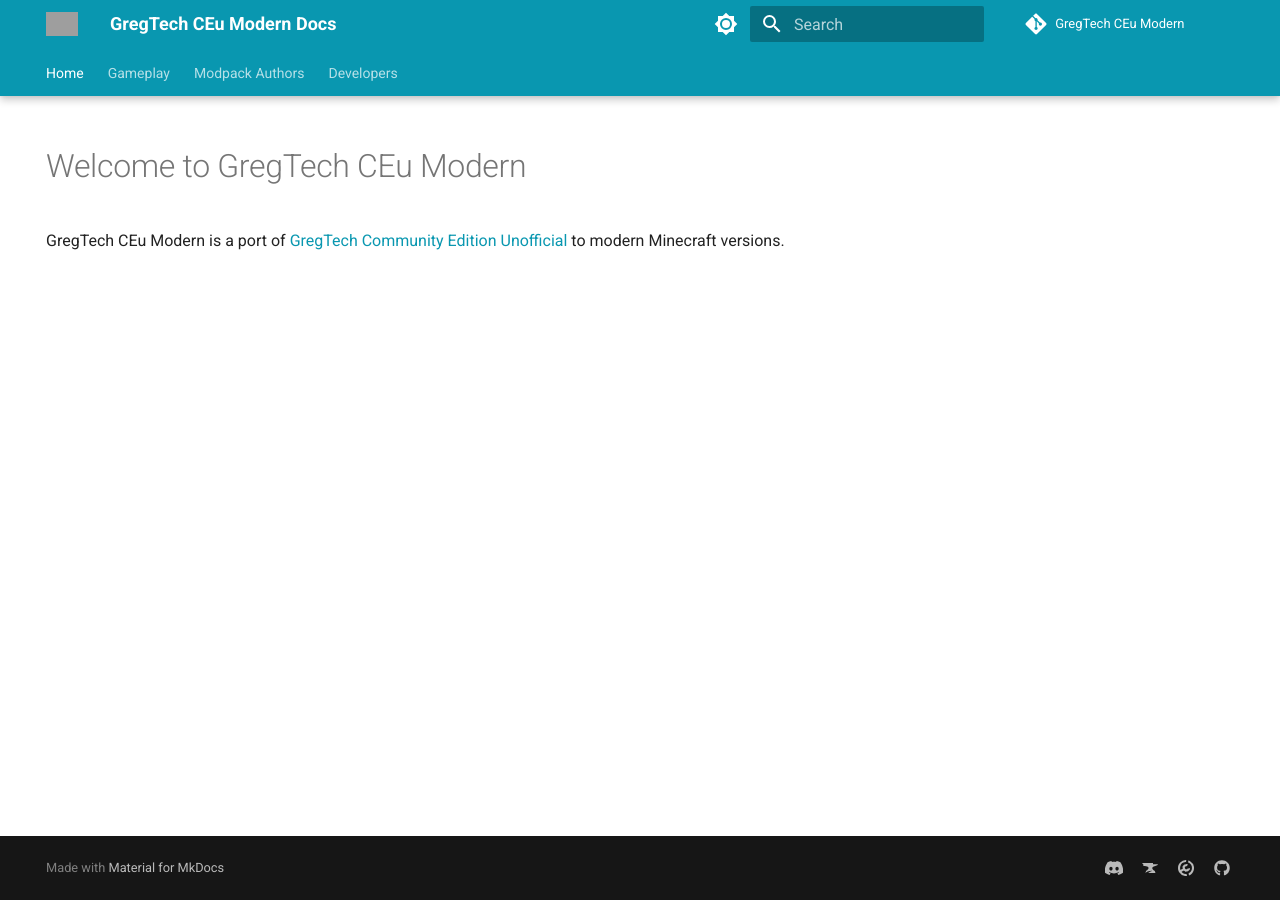
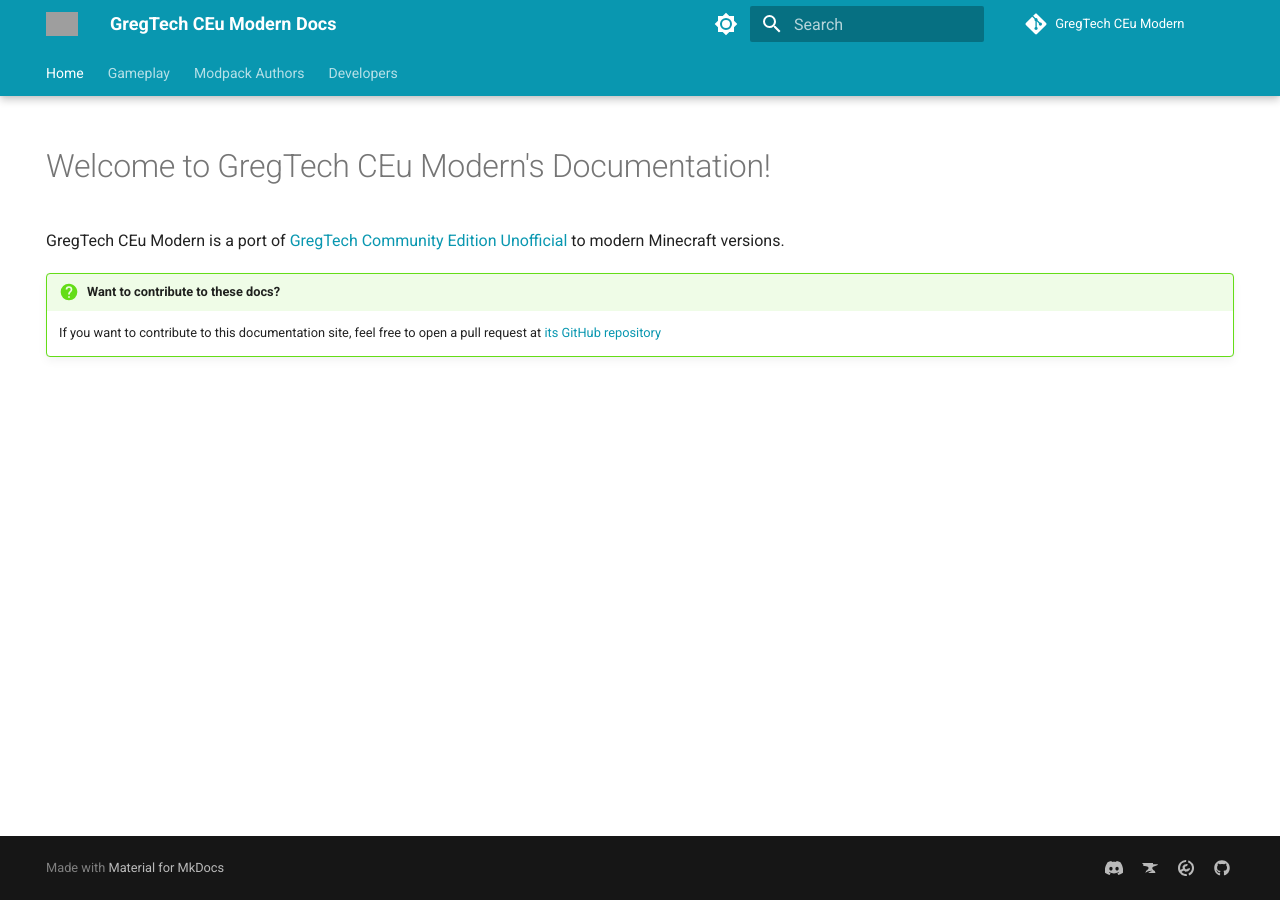
Before and after one commit to GregTechCEu/gtceu-modern-docs, an MkDocs documentation site: the page built from docs/index.md, in a window 1280 px wide. Built offline with MkDocs 1.6.1 and Material for MkDocs 9.7.7, drawn with Linux system fonts in a browser that asks for light colours; comment, search, counter and statistics services are not loaded; grey boxes are pictures that could not be loaded.

Commit message:
add repo link to home page

```diff
--- a/docs/index.md
+++ b/docs/index.md
@@ -6,7 +6,12 @@
 ---
 
 
-# Welcome to GregTech CEu Modern
+# Welcome to GregTech CEu Modern's Documentation!
 
 GregTech CEu Modern is a port of [GregTech Community Edition Unofficial](https://github.com/GregTechCEu/GregTech)
 to modern Minecraft versions.
+
+
+!!! question "Want to contribute to these docs?"
+    If you want to contribute to this documentation site, feel free to open a pull request at
+    [its GitHub repository](https://github.com/mikerooni/gtceu-modern-docs)
```
